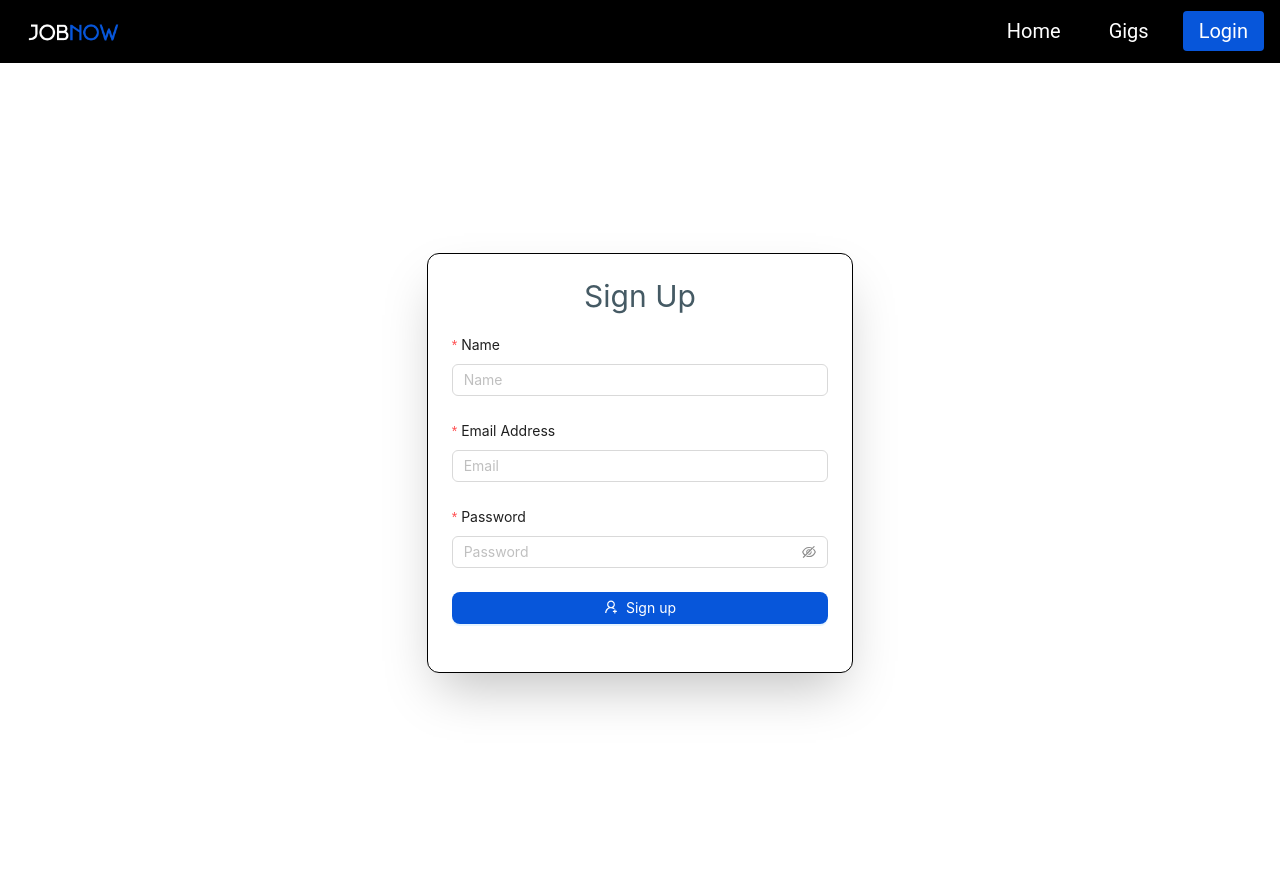
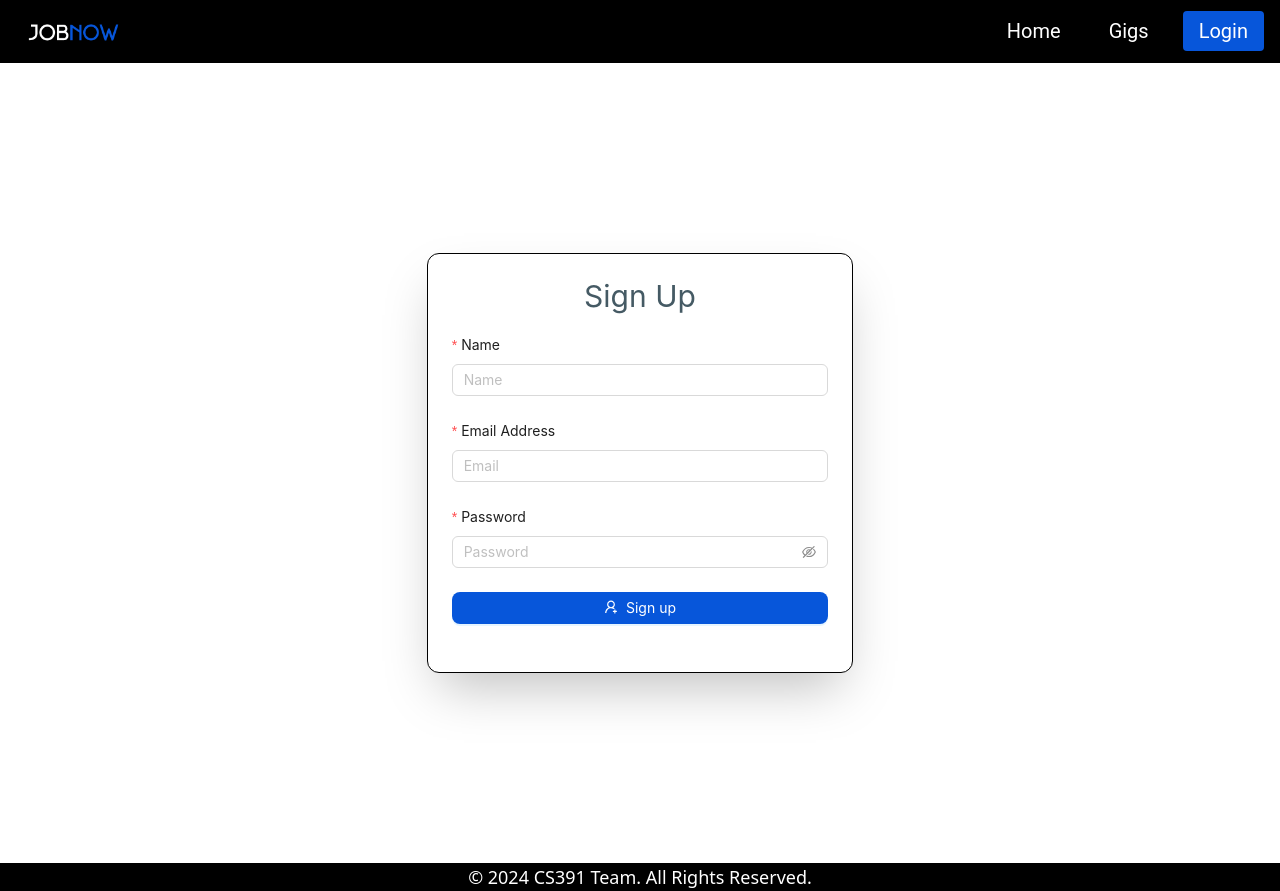
Before and after one commit to kevkim12/jobnow, a React (Vite) app in the folder client/: page /signup in a window 1280 px wide. Before the commit the page ends 863 px from the top, so only its background shows below. Built offline with nearby package versions, Linux system fonts and the light colour scheme.

Commit message:
Implement footer component

```diff
--- a/client/src/App.jsx
+++ b/client/src/App.jsx
@@ -5,6 +5,7 @@ import Home from './components/home'
 import Gigs from './components/gigs'
 import Login from './components/login'
 import Signup from './components/signup'
+import Footer from './components/layout/footer'
 
 import { createBrowserRouter, Route, RouterProvider, Routes } from 'react-router-dom'
 
@@ -19,6 +20,7 @@ function Root() {
         <Route path="/login/*" element={<Login />} />
         <Route path="/signup/*" element={<Signup />} />
       </Routes>
+      <Footer />
     </>
   );
 }
--- /dev/null
+++ b/client/src/components/layout/footer.jsx
@@ -0,0 +1,7 @@
+export default function Footer() {
+    return (
+        <p className="text-lg text-white text-center bg-black">
+            &copy; {new Date().getFullYear()} CS391 Team. All Rights Reserved.
+        </p>
+    );
+}
```
